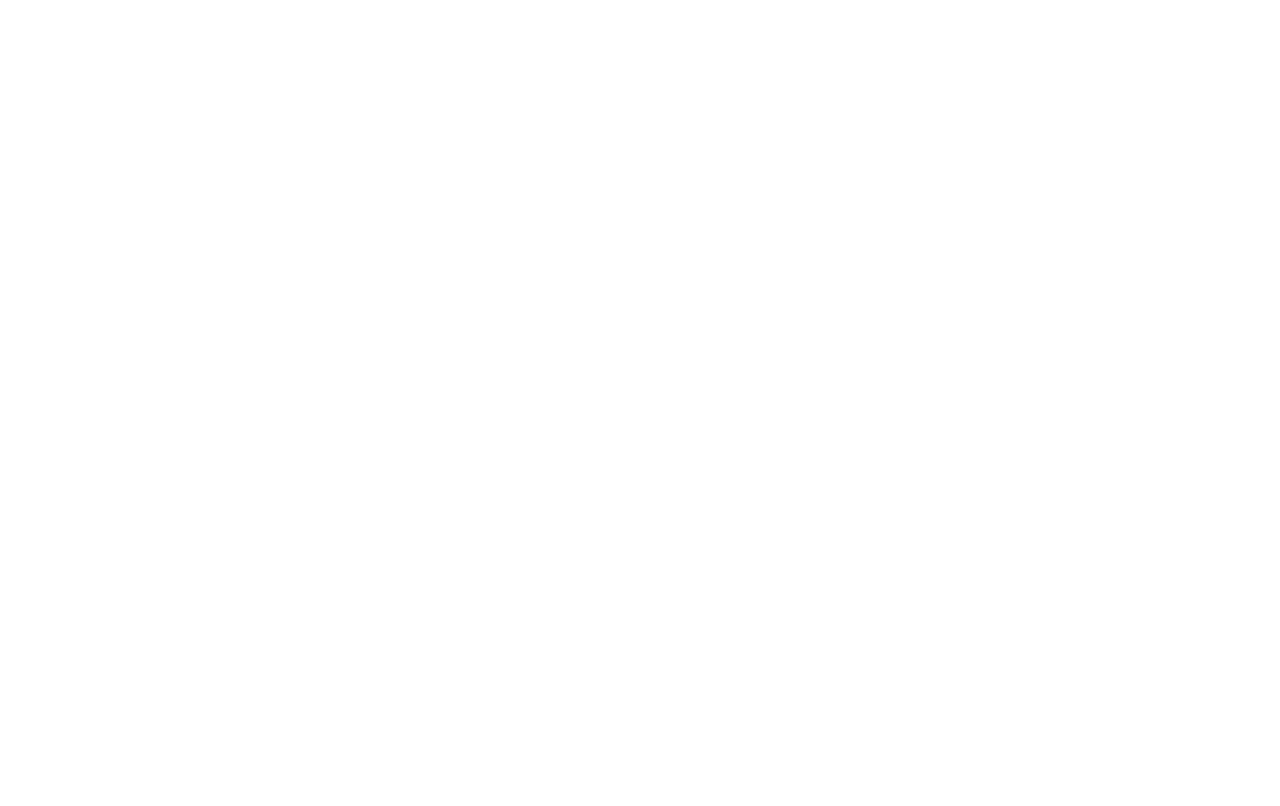
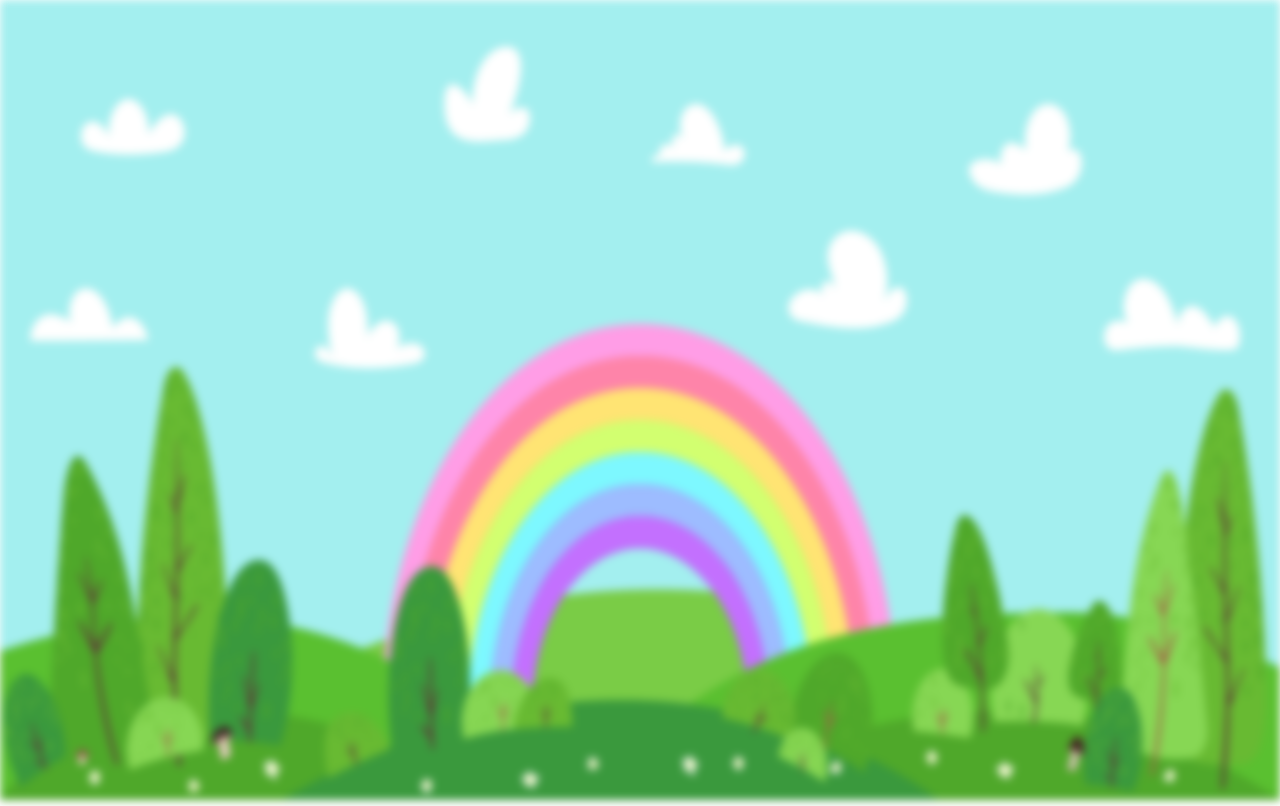
Before and after one commit to zeynepdanis/Cimsa-Habitainers, a React (Vite) app in the folder dogakahramanlari.client/: page / in a window 1280 px wide. Before the commit this address had no page. Built offline with nearby package versions, Linux system fonts and the light colour scheme.

Commit message:
anasayfa yerine home yazdim

```diff
--- a/dogakahramanlari.client/src/App.jsx
+++ b/dogakahramanlari.client/src/App.jsx
@@ -1,5 +1,5 @@
 import Login from './Pages/Login/Login';
-import Anasayfa from './Pages/Anasayfa/Anasayfa';
+import Home from './Pages/Home/Home';
 import { BrowserRouter, Routes, Route } from 'react-router-dom';
 
 const App = () => {
@@ -8,7 +8,7 @@
       <BrowserRouter>
         <Routes>
           <Route path='/login' element={<Login />} />
-          <Route path='/anasayfa' element={<Anasayfa />} />
+          <Route index element={<Home />} />
         </Routes>
       </BrowserRouter>
     </div>
--- a/dogakahramanlari.client/src/Pages/Anasayfa/Anasayfa.jsx
+++ /dev/null
@@ -1,12 +0,0 @@
-import Background from '../Background/Background';
-import { AnasayfaWrapper } from './Anasayfa.style';
-
-const Anasayfa = () => {
-  return (
-    <AnasayfaWrapper>
-        <Background />
-    </AnasayfaWrapper>
-  )
-}
-
-export default Anasayfa;
--- a/dogakahramanlari.client/src/Pages/Anasayfa/Anasayfa.style.js
+++ /dev/null
@@ -1,5 +0,0 @@
-import styled from '@emotion/styled';
-
-export const AnasayfaWrapper = styled.div`
-
-`;
--- /dev/null
+++ b/dogakahramanlari.client/src/Pages/Home/Home.jsx
@@ -0,0 +1,12 @@
+import Background from '../Background/Background';
+import { HomeWrapper } from './Home.style';
+
+const Home = () => {
+  return (
+    <HomeWrapper>
+        <Background />
+    </HomeWrapper>
+  )
+}
+
+export default Home;
--- /dev/null
+++ b/dogakahramanlari.client/src/Pages/Home/Home.style.js
@@ -0,0 +1,5 @@
+import styled from '@emotion/styled';
+
+export const HomeWrapper = styled.div`
+
+`;
```
